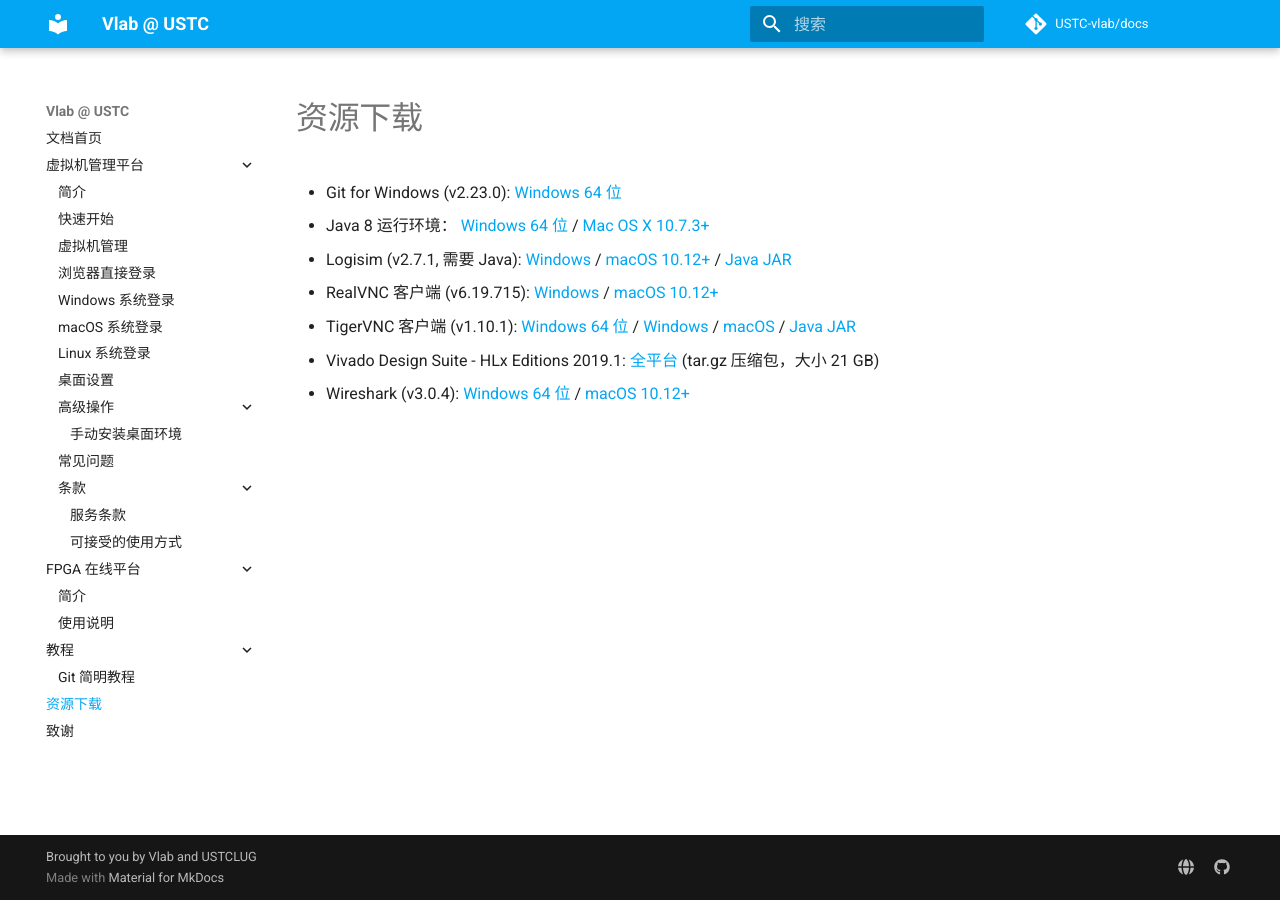
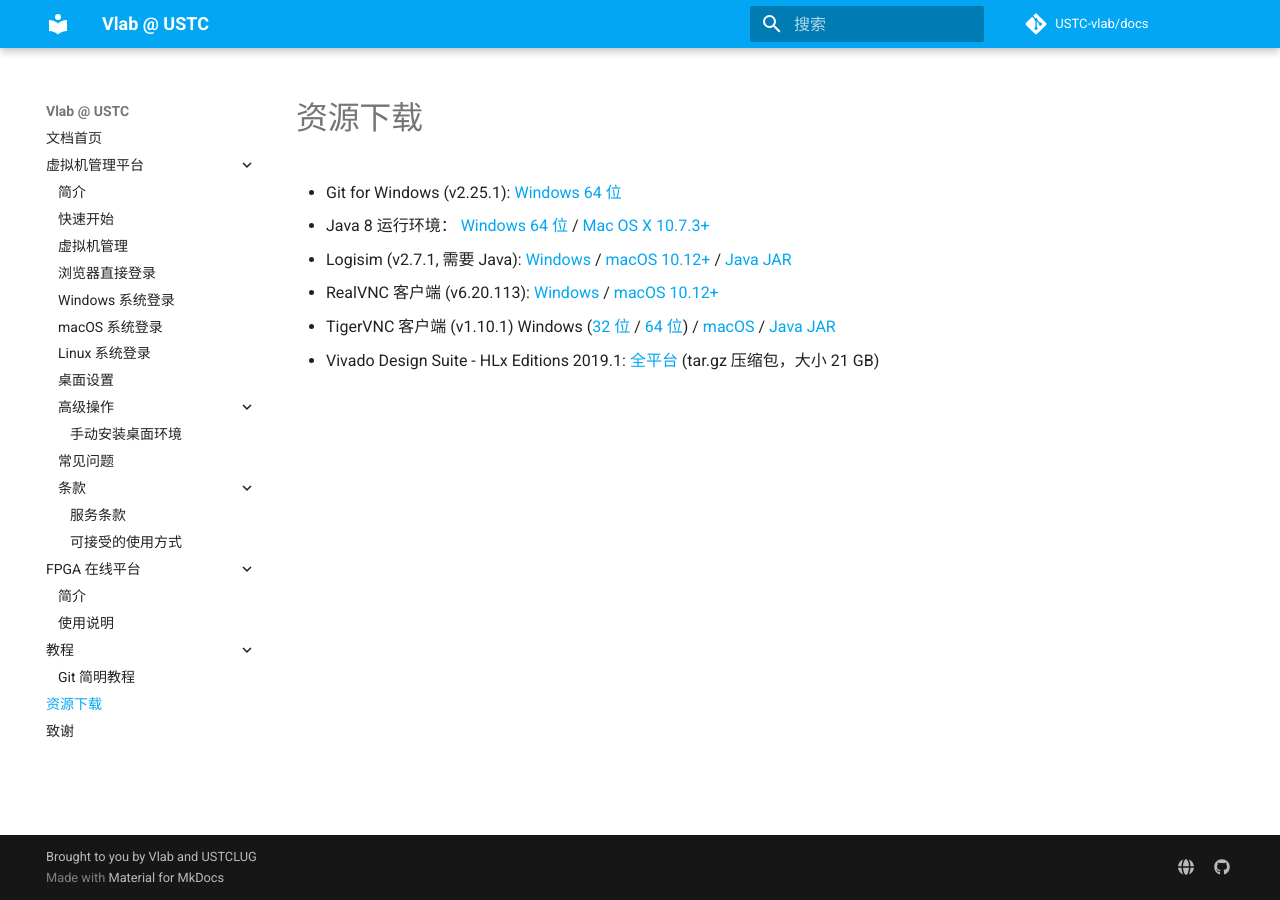
Before and after one commit to USTC-vlab/docs, an MkDocs documentation site: the page built from docs/downloads.md, in a window 1280 px wide. Built offline with MkDocs 1.6.1 and Material for MkDocs 9.7.7, drawn with Linux system fonts in a browser that asks for light colours; comment, search, counter and statistics services are not loaded.

Commit message:
Bump downloadable resources versions

```diff
--- a/docs/downloads.md
+++ b/docs/downloads.md
@@ -1,6 +1,6 @@
 # 资源下载
 
-- Git for Windows (v2.23.0): [Windows 64 位](https://vlab.ustc.edu.cn/downloads/Git-2.23.0-64-bit.exe)
+- Git for Windows (v2.25.1): [Windows 64 位](https://vlab.ustc.edu.cn/downloads/Git-2.25.1-64-bit.exe)
 - Java 8 运行环境：
   [Windows 64 位](https://vlab.ustc.edu.cn/downloads/jre-8u221-windows-x64.exe) /
   [Mac OS X 10.7.3+](https://vlab.ustc.edu.cn/downloads/jre-8u221-macosx-x64.dmg)
@@ -8,16 +8,12 @@
   [Windows](https://vlab.ustc.edu.cn/downloads/logisim-win-2.7.1.exe) /
   [macOS 10.12+](https://vlab.ustc.edu.cn/downloads/logisim-macosx-2.7.1.tar.gz) /
   [Java JAR](https://vlab.ustc.edu.cn/downloads/logisim-generic-2.7.1.jar)
-- RealVNC 客户端 (v6.19.715):
-  [Windows](https://vlab.ustc.edu.cn/downloads/VNC-Viewer-6.19.715-Windows.exe) /
-  [macOS 10.12+](https://vlab.ustc.edu.cn/downloads/VNC-Viewer-6.19.715-MacOSX-x86_64.dmg)
-- TigerVNC 客户端 (v1.10.1):
-  [Windows 64 位](https://vlab.ustc.edu.cn/downloads/vncviewer64-1.10.1.exe) /
-  [Windows](https://vlab.ustc.edu.cn/downloads/vncviewer-1.10.1.exe) /
+- RealVNC 客户端 (v6.20.113):
+  [Windows](https://vlab.ustc.edu.cn/downloads/VNC-Viewer-6.20.113-Windows.exe) /
+  [macOS 10.12+](https://vlab.ustc.edu.cn/downloads/VNC-Viewer-6.20.113-MacOSX-x86_64.dmg)
+- TigerVNC 客户端 (v1.10.1)
+  Windows ([32 位](https://vlab.ustc.edu.cn/downloads/vncviewer-1.10.1.exe) / [64 位](https://vlab.ustc.edu.cn/downloads/vncviewer64-1.10.1.exe)) /
   [macOS](https://vlab.ustc.edu.cn/downloads/TigerVNC-1.10.1.dmg) /
   [Java JAR](https://vlab.ustc.edu.cn/downloads/VncViewer-1.10.1.jar)
 - Vivado Design Suite - HLx Editions 2019.1:
   [全平台](https://vlab.ustc.edu.cn/downloadsi/Xilinx_Vivado_SDK_2019.1_0524_1430.tar.gz) (tar.gz 压缩包，大小 21 GB)
-- Wireshark (v3.0.4):
-  [Windows 64 位](https://vlab.ustc.edu.cn/downloads/Wireshark-win64-3.0.4.exe) /
-  [macOS 10.12+](https://vlab.ustc.edu.cn/downloads/Wireshark%203.0.4%20Intel%2064.dmg)
```
Also changed, not shown: docs/vm/login-macos.md (+1 -1 lines), docs/vm/login-windows.md (+1 -1 lines).
